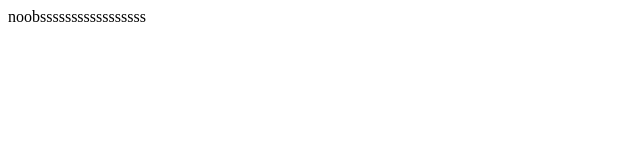
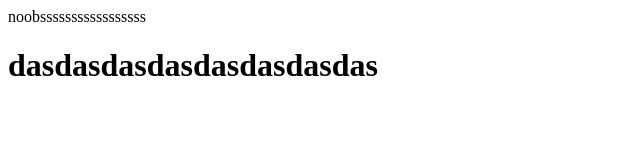
Before and after one commit to ismaelmormor/practicat2html, a plain HTML site: page wei.html in a window 1280 px wide. Shown: the whole page, without its empty margins (0-640 px from the left). Drawn offline with Linux system fonts and the light colour scheme.

Commit message:
commit wei h1

```diff
--- a/wei.html
+++ b/wei.html
@@ -8,5 +8,6 @@
 </head>
 <body>
     <section class="wei">noobsssssssssssssssss</section>
+    <h1>dasdasdasdasdasdasdasdas</h1>
 </body>
 </html>
```
